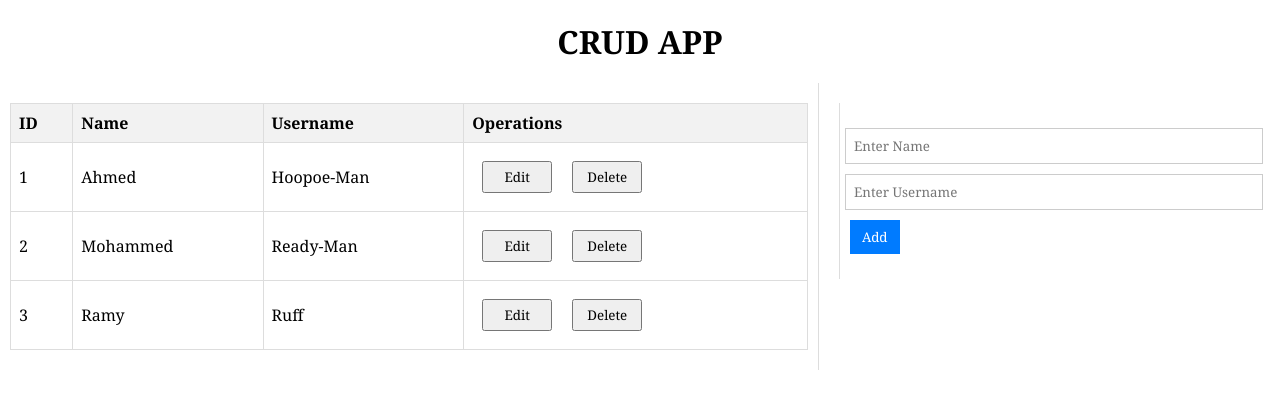
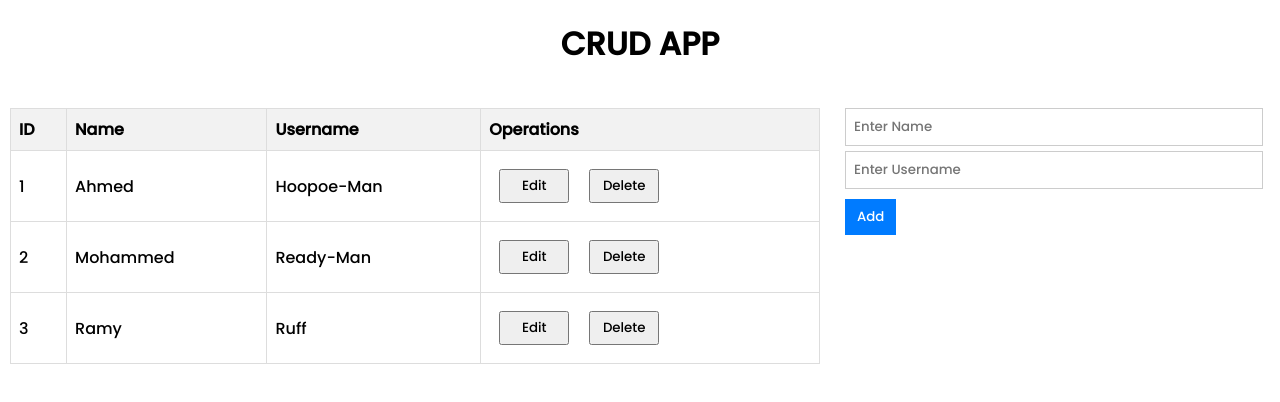
Before and after one commit to ahmedllshafiey/CRUD-App-React, a React (Vite) app: page / in a window 1280 px wide. Shown: the top 402 px of the page. Built offline with nearby package versions, Linux system fonts and the light colour scheme.

Commit message:
CSS Edits

```diff
--- a/src/index.css
+++ b/src/index.css
@@ -1,7 +1,7 @@
 @import url('https://fonts.googleapis.com/css2?family=Poppins:wght@500&display=swap');
 
 * {
-    font-family: 'Georgia';
+    font-family: 'Poppins', sans-serif;
 }
 
 body,
@@ -44,11 +44,6 @@ p {
     flex: 1;
     margin-right: 10px;
     margin-left: 10px;
-    /* Adjusted margin */
-    padding-right: 10px;
-    /* Added padding */
-    border-right: 1px solid #ddd;
-    /* Vertical line */
 }
 
 .user-table {
@@ -78,6 +73,7 @@ p {
 .form-container {
     max-width: 400px;
     padding: 20px;
+    padding-top: 0px;
     margin-top: 20px;
     display: -webkit-box;
     display: -ms-flexbox;
@@ -91,11 +87,7 @@ p {
     align-items: center;
     margin-left: 10px;
     margin-right: 15px;
-    /* Adjusted margin */
     padding-left: 5px;
-    /* Added padding */
-    border-left: 1px solid #ddd;
-    /* Vertical line */
 }
 
 .form-input {
@@ -104,7 +96,7 @@ p {
 
 .input-text {
     padding: 8px;
-    margin: 5px 0;
+    margin-bottom: 5px;
     border: 1px solid #ccc;
     width: 100%;
 }
@@ -116,6 +108,7 @@ p {
     padding: 8px 12px;
     cursor: pointer;
     margin: 5px;
+    margin-left: 0px;
 }
 
 .btn-add:hover {
```
